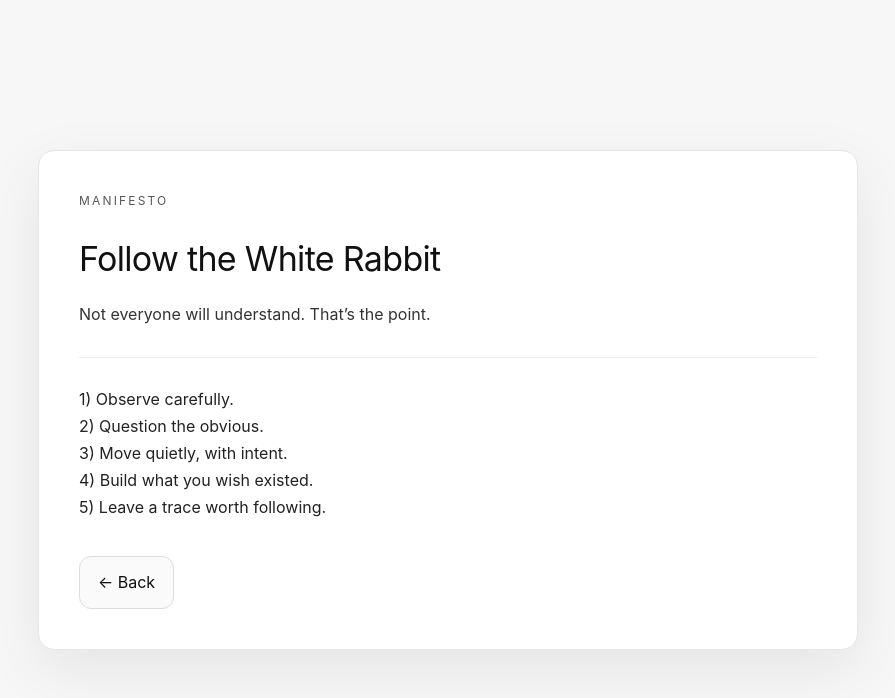
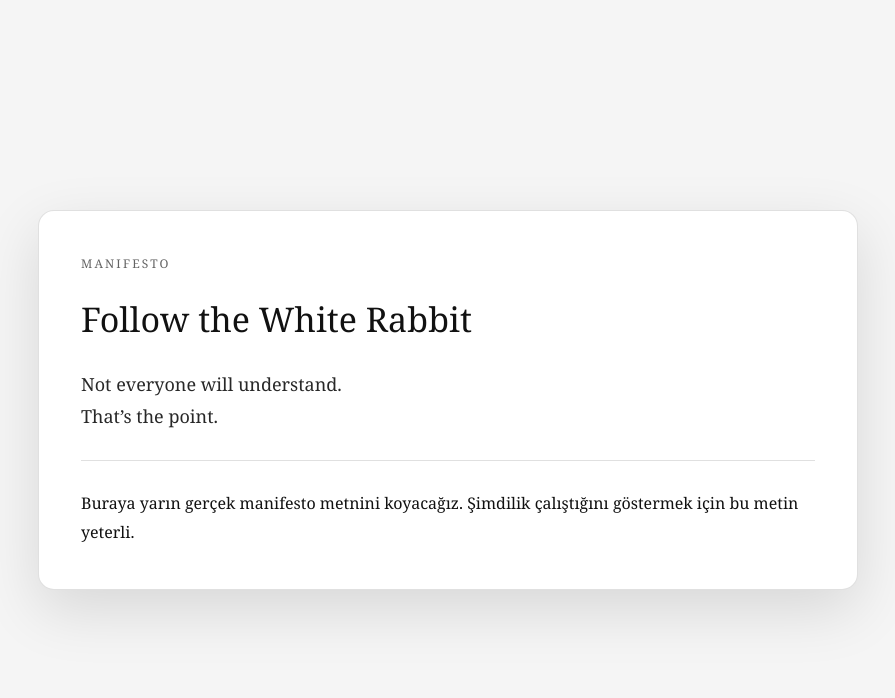
Before and after one commit to mekin1982me-art/follow-the-white-rabbit, a Next.js app: page /app/manifesto in a window 1280 px wide. Shown: the top 698 px of the page, without its empty margins (192-1087 px from the left). Built offline with nearby package versions, Linux system fonts and the light colour scheme.

Commit message:
Update page.tsx

```diff
--- a/app/app/manifesto/page.tsx
+++ b/app/app/manifesto/page.tsx
@@ -3,65 +3,47 @@ export default function ManifestoPage() {
     <main
       style={{
         minHeight: "100vh",
-        backgroundColor: "#f7f7f7",
+        background: "#f5f5f5",
+        color: "#111",
         display: "flex",
         alignItems: "center",
         justifyContent: "center",
-        padding: "48px 20px",
+        padding: "48px 24px",
         fontFamily:
-          '-apple-system, BlinkMacSystemFont, "Segoe UI", Roboto, Helvetica, Arial, sans-serif',
+          'ui-serif, Georgia, Cambria, "Times New Roman", Times, serif',
       }}
     >
       <div
         style={{
           width: "min(820px, 100%)",
-          backgroundColor: "#ffffff",
-          border: "1px solid #e6e6e6",
-          boxShadow: "0 20px 60px rgba(0,0,0,0.08)",
+          background: "#fff",
+          border: "1px solid rgba(0,0,0,0.12)",
           borderRadius: "16px",
-          padding: "40px",
-          color: "#111",
-          lineHeight: 1.7,
+          padding: "42px",
+          boxShadow: "0 20px 60px rgba(0,0,0,0.12)",
+          lineHeight: 1.8,
         }}
       >
-        <div style={{ marginBottom: "18px", opacity: 0.7, letterSpacing: "0.18em", fontSize: 12 }}>
+        <div style={{ letterSpacing: "0.18em", fontSize: 12, opacity: 0.65 }}>
           MANIFESTO
         </div>
 
-        <h1 style={{ margin: 0, fontSize: 34, letterSpacing: "-0.02em" }}>
+        <h1 style={{ marginTop: 14, marginBottom: 18, fontSize: 34 }}>
           Follow the White Rabbit
         </h1>
 
-        <p style={{ marginTop: 14, color: "#333" }}>
-          Not everyone will understand. That’s the point.
+        <p style={{ margin: 0, fontSize: 18, opacity: 0.9 }}>
+          Not everyone will understand.
+          <br />
+          That’s the point.
         </p>
 
-        <hr style={{ border: "none", borderTop: "1px solid #eee", margin: "28px 0" }} />
+        <hr style={{ margin: "28px 0", border: "none", borderTop: "1px solid rgba(0,0,0,0.12)" }} />
 
-        <p style={{ margin: 0, color: "#222" }}>
-          1) Observe carefully.<br />
-          2) Question the obvious.<br />
-          3) Move quietly, with intent.<br />
-          4) Build what you wish existed.<br />
-          5) Leave a trace worth following.
+        <p style={{ margin: 0, fontSize: 16 }}>
+          Buraya yarın gerçek manifesto metnini koyacağız.
+          Şimdilik çalıştığını göstermek için bu metin yeterli.
         </p>
-
-        <div style={{ marginTop: 34 }}>
-          <a
-            href="/"
-            style={{
-              display: "inline-block",
-              textDecoration: "none",
-              padding: "12px 18px",
-              borderRadius: "12px",
-              border: "1px solid #ddd",
-              color: "#111",
-              background: "#fafafa",
-            }}
-          >
-            ← Back
-          </a>
-        </div>
       </div>
     </main>
   );
```
